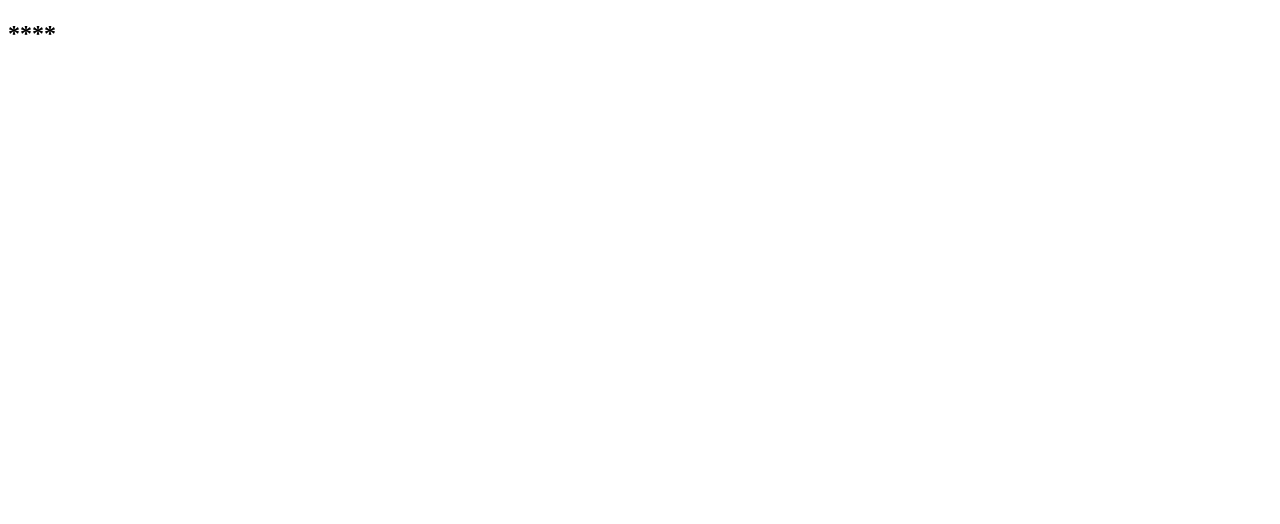
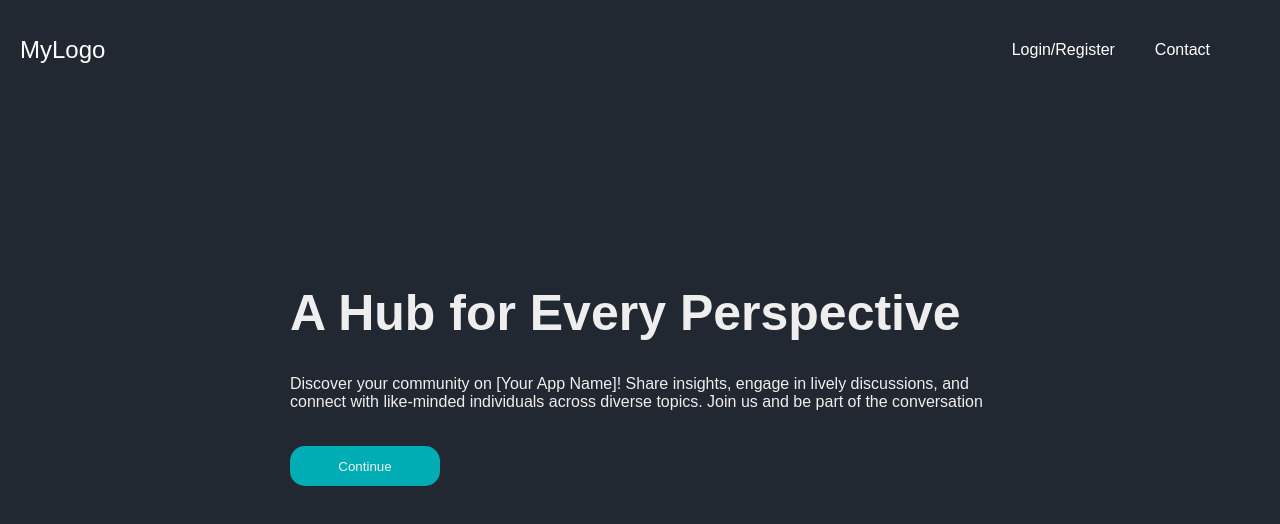
Before and after one commit to Pranava116/Anymosity, a React (Create React App) app in the folder client/: page / in a window 1280 px wide. Shown: the top 524 px of the page. Built offline with nearby package versions, Linux system fonts and the light colour scheme.

Commit message:
home page ui changes

```diff
--- /dev/null
+++ b/client/src/components/FirstView.css
@@ -0,0 +1,46 @@
+*{
+    background-color: #222831;
+}
+.main-firstview-wrapper{
+    display: flex;
+    justify-content: center;
+    align-content: center;
+}
+.firstview-wrapper{
+    display: flex;
+    flex-direction: column;
+    justify-content: center;
+    align-content: center;
+    width: 700px;
+    margin-top: 150px;
+    vertical-align: middle;
+}
+.btn-firstview{
+    display: flex;
+}
+.text-info h1{
+    font-size: clamp(1.875rem, -8.125rem + 20vw, 3.125rem);
+    color: #EEEEEE;
+}
+.text-info p{
+    margin-bottom: 35px;
+    color: #EEEEEE;
+}
+.btn-firstview-login{
+    width: 150px;
+    height: 40px;
+    border: none;
+    border-radius: 15px;
+    background-color: #00ADB5;
+}
+.btn-firstview-login a{
+    text-decoration: none;
+    color: #EEEEEE;
+    background-color: #00ADB5;
+}
+@media (max-width: 800px){
+    .main-firstview-wrapper{
+        padding-left: 40px;
+        padding-right: 40px;
+    }
+}
--- /dev/null
+++ b/client/src/components/FirstView.jsx
@@ -0,0 +1,19 @@
+import React from 'react'
+import './FirstView.css'
+function FirstView() {
+  return (
+    <div className='main-firstview-wrapper'>
+        <div className='firstview-wrapper'>
+            <div className='text-info'>
+                <h1>A Hub for Every Perspective</h1>
+                <p>Discover your community on [Your App Name]! Share insights, engage in lively discussions, and connect with like-minded individuals across diverse topics. Join us and be part of the conversation</p>
+            </div>
+            <div className='btn-firstview'>
+                <button className='btn-firstview-login'><a href='/'>Continue</a></button>
+            </div>
+        </div>
+    </div>
+  )
+}
+
+export default FirstView
--- a/client/src/components/Navbar.css
+++ b/client/src/components/Navbar.css
@@ -0,0 +1,74 @@
+/* src/Navbar.css */
+
+* {
+    box-sizing: border-box;
+}
+
+body {
+    font-family: Arial, sans-serif;
+    margin: 0;
+    padding: 0;
+}
+
+.navbar {
+    display: flex;
+    justify-content: space-between;
+    align-items: center;
+    padding: 10px 20px;
+    background-color: #222831;
+    height: 100px;
+}
+
+.logo {
+    color: white;
+    font-size: 24px;
+}
+
+.nav-links {
+    list-style: none;
+    display: flex;
+    margin: 0;
+    padding: 0 30px;
+}
+
+.nav-links li {
+    margin-left: 20px;
+}
+
+.nav-links a {
+    color: white;
+    text-decoration: none;
+    margin-right: 20px;
+}
+
+.menu-icon {
+    display: none;
+    font-size: 24px;
+    cursor: pointer;
+    color: white;
+}
+
+@media (max-width: 800px) {
+    .nav-links {
+        display: none;
+        flex-direction: column;
+        width: 100%;
+        position: absolute;
+        top: 95px;
+        left: 0;
+        background-color: #222831;
+    }
+
+    .nav-links.active {
+        display: flex;
+    }
+
+    .nav-links li {
+        margin: 25px 0;
+        margin-left: 20px;
+    }
+
+    .menu-icon {
+        display: block;
+    }
+}
--- a/client/src/components/Navbar.jsx
+++ b/client/src/components/Navbar.jsx
@@ -1,13 +1,27 @@
-import React from 'react'
+// src/Navbar.js
 
-function Navbar() {
-  return (
-    <div className='main-navbar'>
-        <div className='navbar'>
-            <h2>****</h2>
-        </div>
-    </div>
-  )
-}
+import React, { useState } from 'react';
+import './Navbar.css'; // Create a CSS file for styling
 
-export default Navbar
+const Navbar = () => {
+    const [isOpen, setIsOpen] = useState(false);
+
+    const toggleMenu = () => {
+        setIsOpen(!isOpen);
+    };
+
+    return (
+        <nav className="navbar">
+            <div className="logo">MyLogo</div>
+            <div className="menu-icon" onClick={toggleMenu}>
+                &#9776; {/* Hamburger icon */}
+            </div>
+            <ul className={`nav-links ${isOpen ? 'active' : ''}`}>
+                <li><a href="#">Login/Register</a></li>
+                <li><a href="#">Contact</a></li>
+            </ul>
+        </nav>
+    );
+};
+
+export default Navbar;
--- a/client/src/pages/Home.jsx
+++ b/client/src/pages/Home.jsx
@@ -1,10 +1,12 @@
 import React from 'react'
 import Navbar from '../components/Navbar'
+import FirstView from '../components/FirstView'
 
 function Home() {
   return (
     <div>
       <Navbar/>
+      <FirstView/>
     </div>
   )
 }
```
Also changed, not shown: 2 other files (tests, documents, lock files or other folders).
